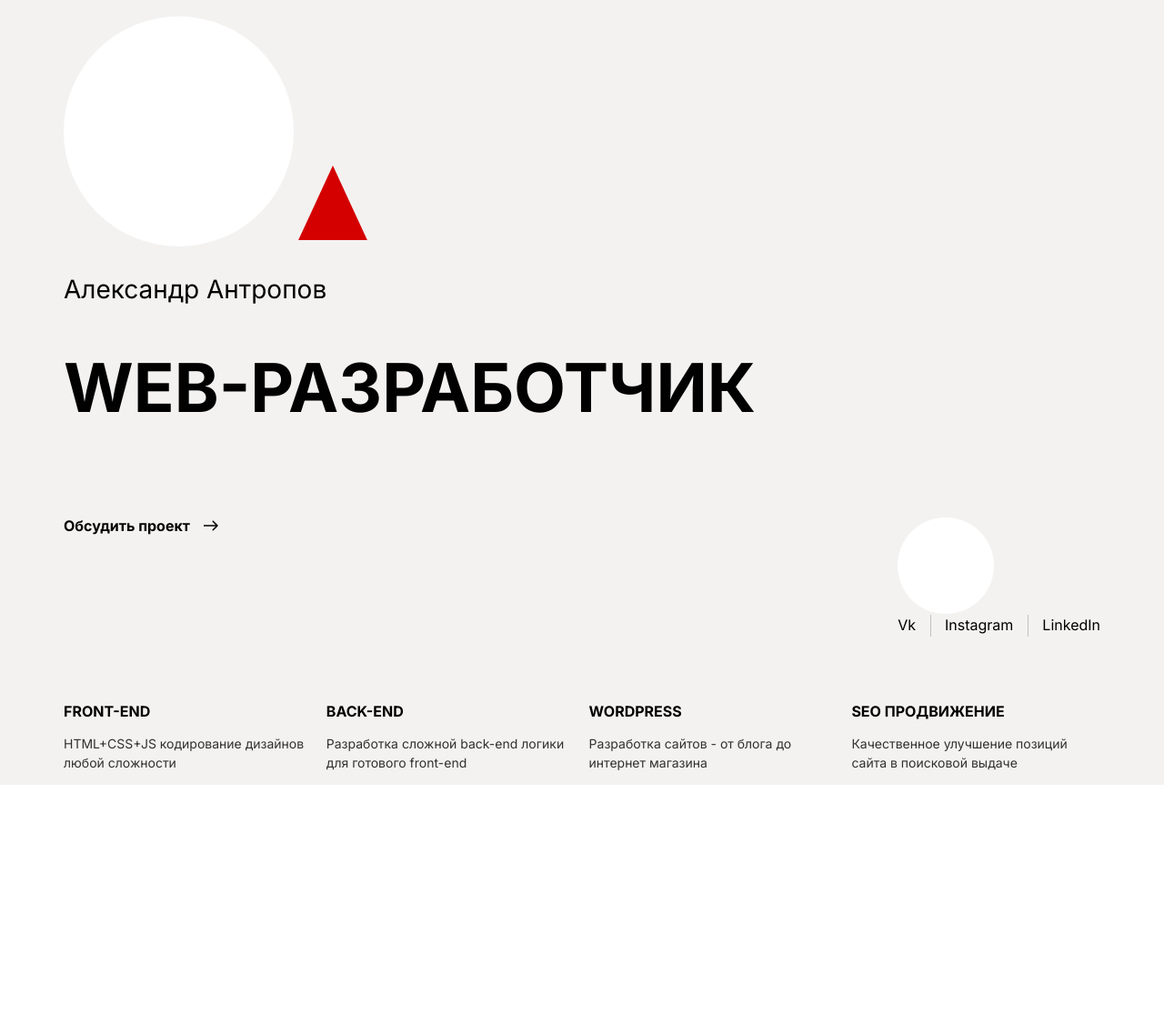
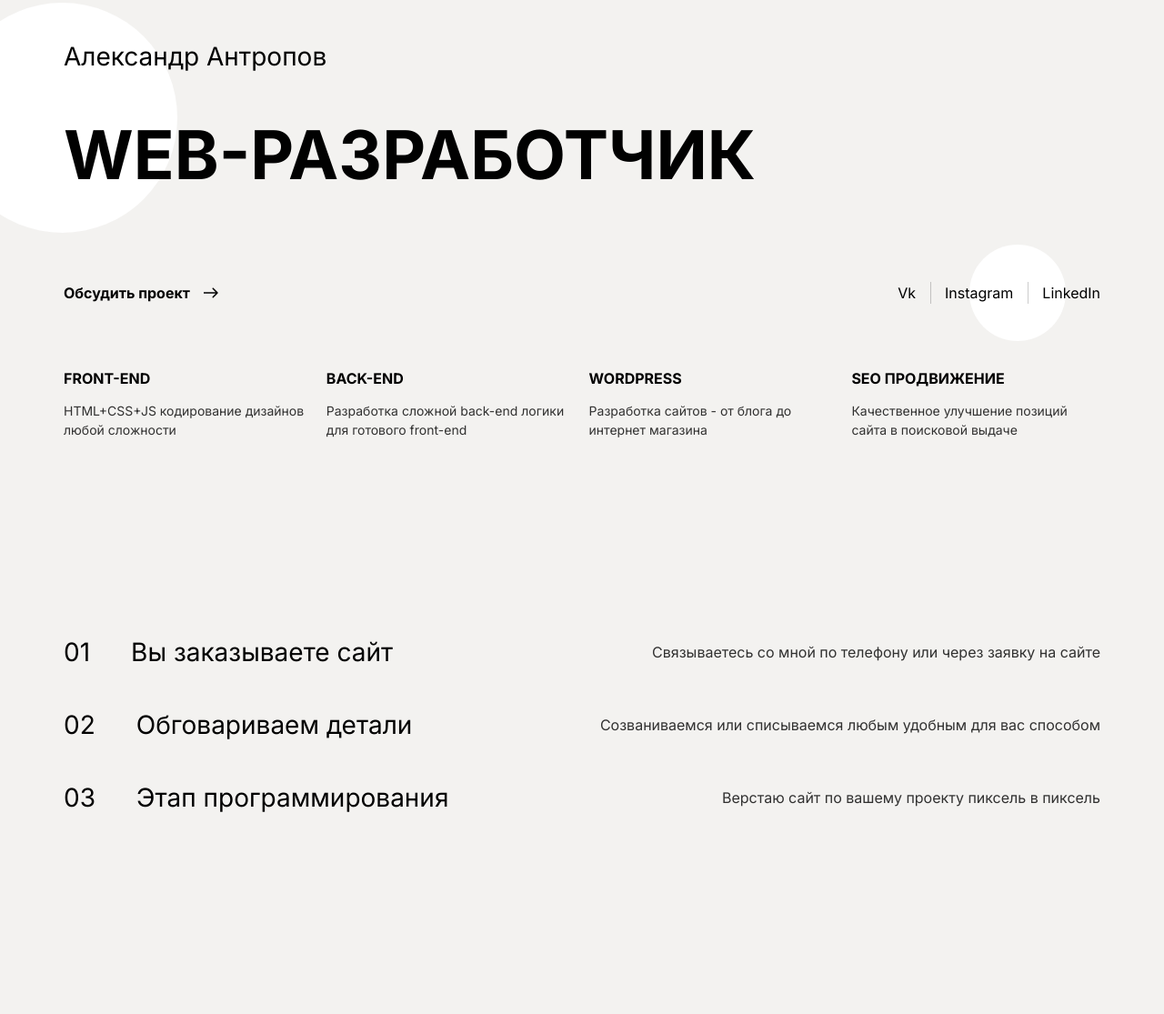
Before and after one commit to YaraDenji/Portfolio, a plain HTML site: page index.html in a window 1280 px wide. Shown: the part 534-1649 px from the top of the page at 91% size. Before the commit the page ends 1397 px from the top, so only its background shows below. Drawn offline with Linux system fonts and the light colour scheme.

Commit message:
section, steps

```diff
--- a/css/style.css
+++ b/css/style.css
@@ -32,6 +32,9 @@ body {
     margin: 0 auto;
     padding-left: 15px;
     padding-right: 15px;
+}
+.main {
+    position: relative;
 }
 header {
     display: flex;
@@ -81,6 +84,12 @@ header {
 .name {
     font-size: 28px;
     font-weight: 400;
+    position: relative;
+    z-index: 2;
+}
+.main .title-h1 {
+    position: relative;
+    z-index: 2;
 }
 .title-h1 {
     font-size: 74px;
@@ -99,6 +108,9 @@ header {
 }
 .social .nav-link {
     font-size: 16px;
+}
+.social-item:last-child {
+    position: relative;
 }
 .project {
     margin: 0;
@@ -133,15 +145,45 @@ header {
     line-height: 150%;
     opacity: 0.8;
 }
+.section-steps {
+    padding-top: 180px;
+    padding-bottom: 198px;
+}
+.steps-item {
+    display: flex;
+    justify-content: space-between;
+    align-items: center;
+    line-height: 150%;
+}
+.steps-title {
+    font-size: 28px;
+}
+.steps-title span {
+    margin-right: 45px;
+}
+.steps-description {
+    opacity: 0.8;
+}
 .triangle-main {
     width: 76px;
     height: 95px;
+    position: absolute;
+    top: 0;
+    left: -151px;
+    z-index: 1;
 }
 .circle-main {
     width: 253px;
     height: 253px;
+    position: absolute;
+    top: calc(50% - 126px);
+    left: -128px;
+    z-index: 1;
 }
 .circle-social {
     width: 106px;
     height: 106px;
+    position: absolute;
+    right: 38px;
+    top: calc(50% - 53px);
 }
--- a/index.html
+++ b/index.html
@@ -30,13 +30,13 @@
             </header>
             <img class="photo" src="/img/photo.jpg" alt="Photo">
             <main>
+                <div class="main">
                     <svg class="circle circle-main" viewBox="0 0 253 253" xmlns="http://www.w3.org/2000/svg">
                         <circle cx="126.5" cy="126.5" r="126.5"/>
                     </svg>
                     <svg class="triangle triangle-main" viewBox="0 0 66 72" xmlns="http://www.w3.org/2000/svg">
                         <path d="M33 0L65.909 71.25H0.0910339L33 0Z"/>
                     </svg>
-                <div>
                     <p class="name">Александр Антропов</p>
                     <h1 class="title-h1">web-разработчик</h1>
                 </div>
@@ -74,6 +74,23 @@
                     </div>
                 </div>
             </main>
+            <section></section>
+            <section class="section-steps">
+                <div class="steps">
+                    <div class="steps-item">
+                        <p class="steps-title"><span>01</span>Вы заказываете сайт</p>
+                        <p class="steps-description">Связываетесь со мной по телефону или через заявку на сайте</p>
+                    </div>
+                    <div class="steps-item">
+                        <p class="steps-title"><span>02</span>Обговариваем детали</p>
+                        <p class="steps-description">Созваниваемся или списываемся любым удобным для вас способом</p>
+                    </div>
+                    <div class="steps-item">
+                        <p class="steps-title"><span>03</span>Этап программирования</p>
+                        <p class="steps-description">Верстаю сайт по вашему проекту пиксель в пиксель</p>
+                    </div>
+                </div>
+            </section>
         </div>
         <footer></footer>
     </div>
```
Lines whose indentation alone changed are shown as unchanged.
